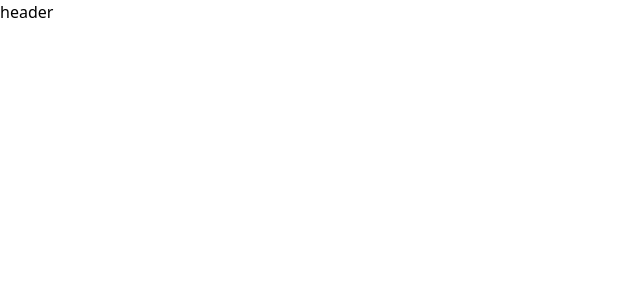
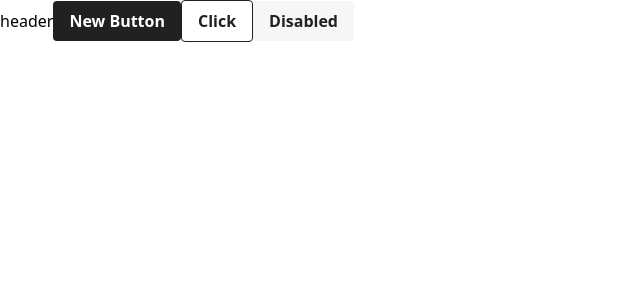
Before and after one commit to PargevKocharyan/fijo-app, a Next.js app: page / in a window 1280 px wide. Shown: the top 300 px of the page, without its empty margins (0-640 px from the left). Built offline with nearby package versions, Linux system fonts and the light colour scheme.

Commit message:
Reusable Buttons
Adding 3 types of buttons to our app

```diff
--- /dev/null
+++ b/components/ui/buttonBlack.tsx
@@ -0,0 +1,11 @@
+import React from 'react';
+
+const ButtonBlack = ({ click, text }) => {
+    return (
+        <button onClick={click} className="bg-black text-white font-semibold py-2 px-4 rounded">
+            {text}
+        </button>
+    );
+};
+
+export default ButtonBlack;
--- /dev/null
+++ b/components/ui/buttonBordered.tsx
@@ -0,0 +1,11 @@
+import React from 'react';
+
+const ButtonBlack = ({ click, text }) => {
+    return (
+        <button onClick={click} className="bg-white hover:bg-[#c5c5c5] text-black font-semibold py-2 px-4 border border-black  rounded">
+            {text}
+        </button>
+    );
+};
+
+export default ButtonBlack;
--- /dev/null
+++ b/components/ui/buttonDisabled.tsx
@@ -0,0 +1,11 @@
+import React from 'react';
+
+const ButtonBlack = ({ click, text }) => {
+    return (
+        <button onClick={click} className="bg-background text-black font-semibold hover:border py-2 px-4 rounded">
+            {text}
+        </button>
+    );
+};
+
+export default ButtonBlack;
--- a/components/ui/header.tsx
+++ b/components/ui/header.tsx
@@ -1,7 +1,16 @@
 import React from "react";
+import ButtonBlack from "@/components/ui/buttonBlack";
+import ButtonBordered from "@/components/ui/buttonBordered";
+import ButtonDisabled from "@/components/ui/buttonDisabled";
 
 function Header() {
-  return <div>header</div>;
+  return (
+      <div>header
+        <ButtonBlack text="New Button"/>
+          <ButtonBordered text="Click"/>
+          <ButtonDisabled text="Disabled"/>
+      </div>
+      )
 }
 
 export default Header;
```
